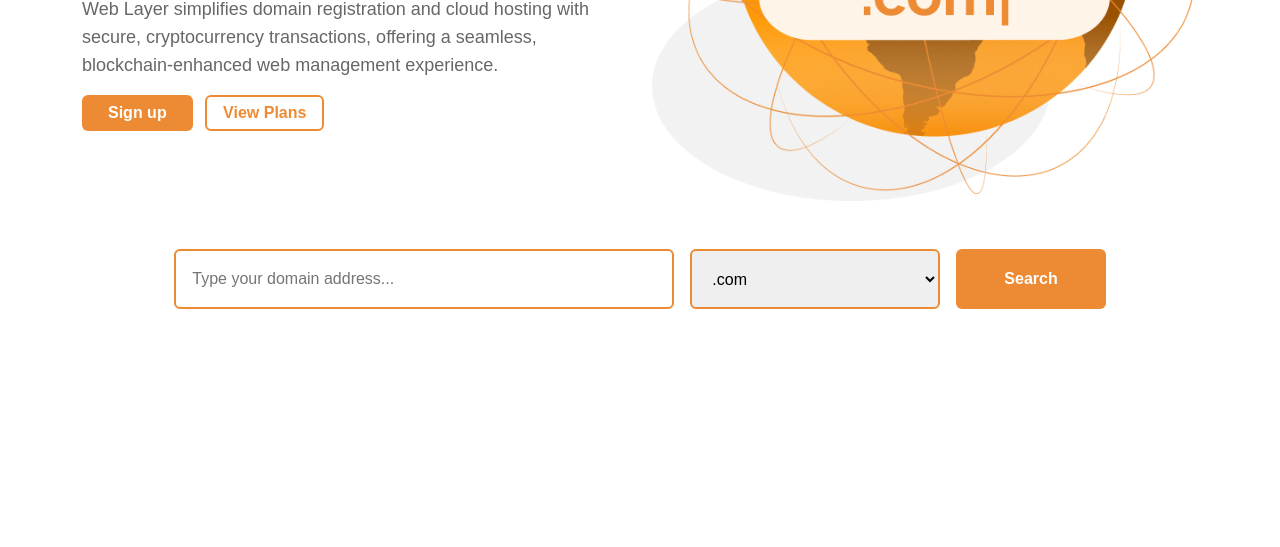
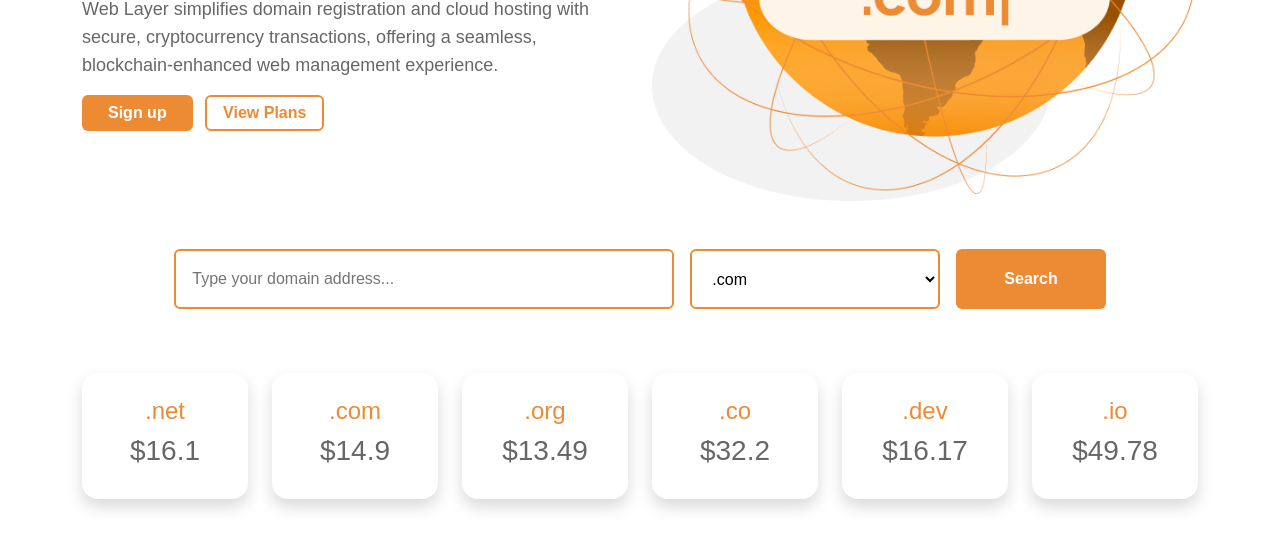
Before and after one commit to M-sadiq4641/De-Domain, a website built with Vite: page index.html in a window 1280 px wide. Shown: the part 491-1038 px from the top of the page. Before the commit the page ends 848 px from the top, so only its background shows below. Built offline with nearby package versions, Linux system fonts and the light colour scheme.

Commit message:
added net prices

```diff
--- a/index.html
+++ b/index.html
@@ -92,16 +92,15 @@
         </div>
 
         <div class="col-lg-6">
-          <img
-            class="img-fluid mx-auto d-block"
-            src="/public/image/hero-image.png"
-          />
+          <img class="img-fluid mx-auto d-block" src="/image/hero-image.png" />
         </div>
       </div>
 
       <!-- form -->
 
-      <div class="d-sm-flex align-items-center justify-content-center my-sm-5 my-3  gap-3">
+      <div
+        class="d-sm-flex align-items-center justify-content-center mt-sm-5 my-3 gap-3"
+      >
         <input
           type="email"
           placeholder="Type your domain address..."
@@ -110,16 +109,64 @@
         <select
           name="cars"
           id="cars"
-          class="ps-3 rounded select-form border-yellow"
+          class="ps-3 rounded select-form border-yellow bg-transparent"
         >
           <option value="volvo">.com</option>
-          <option value="saab">.waghera</option>
-          <option value="opel">.waghera</option>
-          <option value="audi">.waghera</option>
+          <option value="saab">.net</option>
+          <option value="opel">.org</option>
+          <option value="audi">.co</option>
+          <option value="audi">.dev</option>
+          <option value="audi">.io</option>
         </select>
         <form class="d-flex" role="search">
-          <button class="btn btn-outline-success search-button px-5 mx-auto " type="submit"> Search</button>
+          <button
+            class="btn btn-outline-success search-button px-5 mx-auto"
+            type="submit"
+          >
+            Search
+          </button>
         </form>
+      </div>
+
+      <!-- dot section -->
+
+      <div class="mt-5 row mb-5">
+        <div class="   col-lg-2 col-sm-4">
+          <div class="shadow py-4 rounded-4 text-center  mt-3 column-gap-5 ">
+          <h4 class="text-yellow">.net</h4>
+          <h3 class="text-grey">$16.1</h3>
+        </div>
+        </div>
+        <div class="   col-lg-2 col-sm-4">
+          <div class="shadow py-4 rounded-4 text-center  mt-3 column-gap-5 ">
+          <h4 class="text-yellow">.com</h4>
+          <h3 class="text-grey">$14.9</h3>
+        </div>
+        </div>
+        <div class="   col-lg-2 col-sm-4">
+          <div class="shadow py-4 rounded-4 text-center  mt-3 column-gap-5 ">
+          <h4 class="text-yellow">.org</h4>
+          <h3 class="text-grey">$13.49</h3>
+        </div>
+        </div>
+        <div class="   col-lg-2 col-sm-4">
+          <div class="shadow py-4 rounded-4 text-center  mt-3 column-gap-5 ">
+          <h4 class="text-yellow">.co</h4>
+          <h3 class="text-grey">$32.2</h3>
+        </div>
+        </div>
+        <div class="   col-lg-2 col-sm-4">
+          <div class="shadow py-4 rounded-4 text-center  mt-3 column-gap-5 ">
+          <h4 class="text-yellow">.dev</h4>
+          <h3 class="text-grey">$16.17</h3>
+        </div>
+        </div>
+        <div class="   col-lg-2 col-sm-4">
+          <div class="shadow py-4 rounded-4 text-center  mt-3 column-gap-5 ">
+          <h4 class="text-yellow">.io</h4>
+          <h3 class="text-grey">$49.78</h3>
+        </div>
+        </div>
       </div>
     </div>
 
--- a/style.css
+++ b/style.css
@@ -111,6 +111,8 @@
   color: #676767;
 }
 
+
+
 .bg-yellow{
   background-color: #ED8B34;
 }
```
